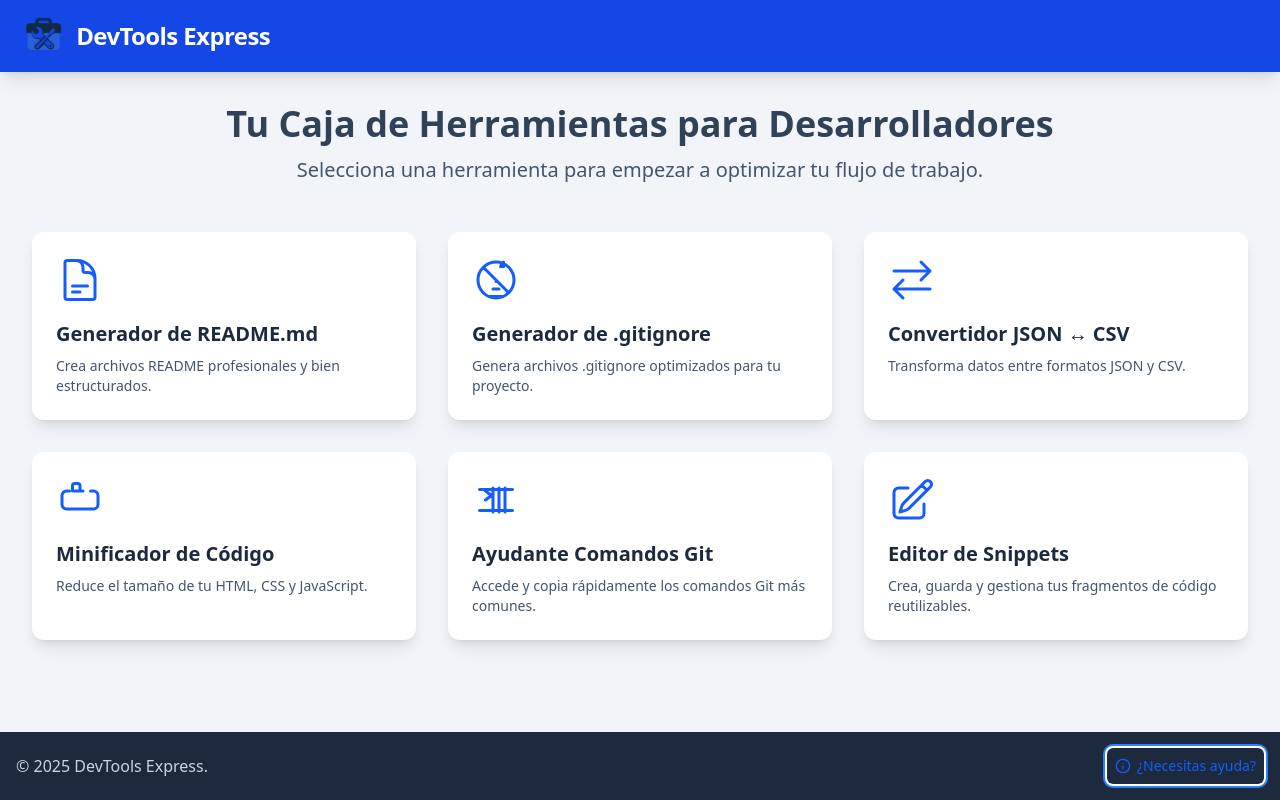
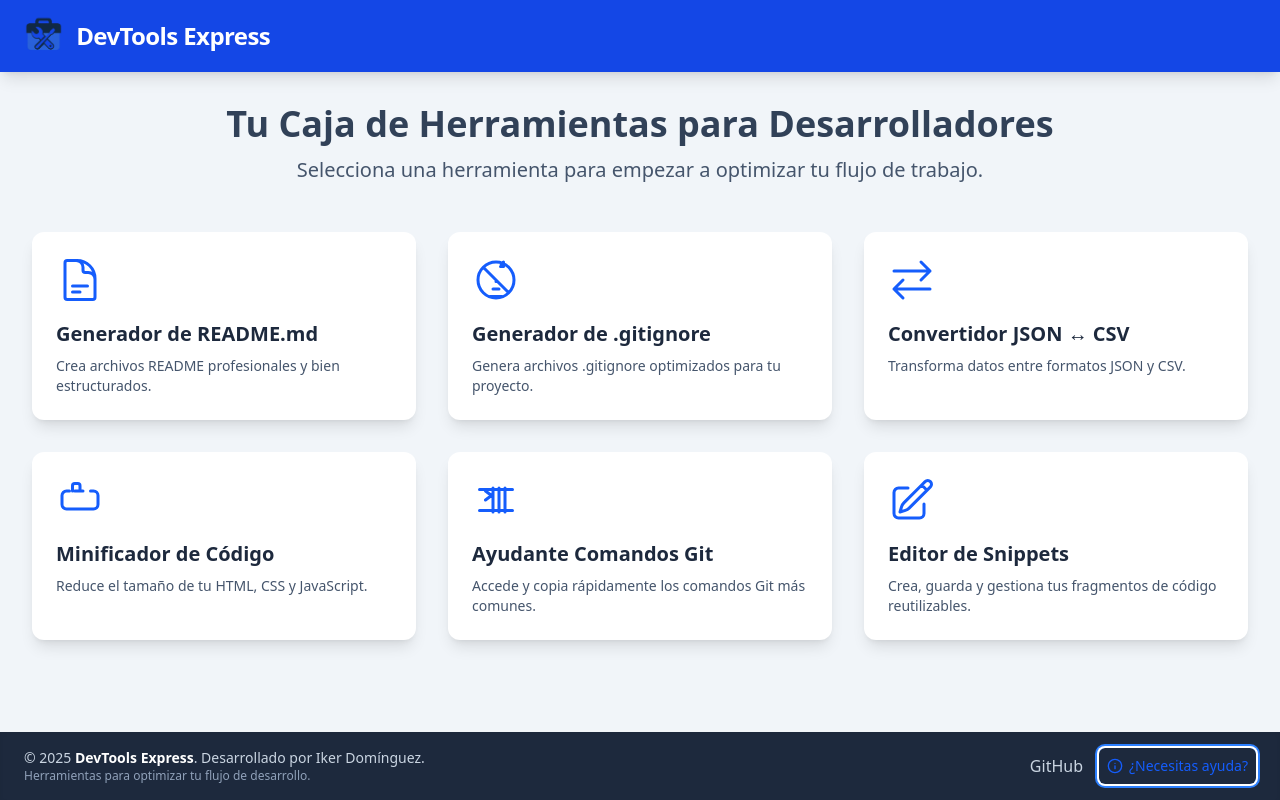
Before and after one commit to dominguezz05/devtools-express, a React (Vite) app: page / in a window 1280 px wide. Built offline with nearby package versions, Linux system fonts and the light colour scheme.

Commit message:
footer nuevo

```diff
--- a/package.json
+++ b/package.json
@@ -21,6 +21,7 @@
     "react-dom": "^19.1.0",
     "react-i18next": "^15.5.2",
     "react-markdown": "^10.1.0",
+    "react-router-dom": "^7.6.2",
     "remark-gfm": "^4.0.1",
     "terser": "^5.40.0",
     "uuid": "^11.1.0"
--- a/src/App.jsx
+++ b/src/App.jsx
@@ -13,6 +13,7 @@ import SnippetEditor from "./components/SnippetEditor";
 import { generateReadme } from "./utils/generateReadme";
 import { saveSnippets, getSnippets } from "./utils/snippetStorage";
 import HelpPanel from './components/HelpPanel';
+
 
 
 // --- Iconos para la UI y Tarjetas de Herramientas ---
@@ -204,16 +205,34 @@ function App() {
         )}
       </main>
 
-  <footer className="bg-slate-800 text-slate-300 p-4 mt-auto">
-  <div className="container mx-auto flex justify-between items-center gap-4 flex-wrap">
-    <p>&copy; {new Date().getFullYear()} DevTools Express.</p>
+<footer className="bg-slate-800 text-slate-300 px-6 py-4 mt-auto shadow-inner">
+  <div className="container mx-auto flex flex-col sm:flex-row justify-between items-center gap-4">
 
-    <div className="flex items-center gap-3">
+    <div className="text-sm text-center sm:text-left">
+      <p>
+        &copy; {new Date().getFullYear()} <strong className="text-white">DevTools Express</strong>. Desarrollado por Iker Domínguez.
+      </p>
+      <p className="text-xs text-slate-400">
+        Herramientas para optimizar tu flujo de desarrollo.
+      </p>
+    </div>
+
+    <div className="flex items-center gap-4">
+      <a
+        href="https://github.com/dominguezz05/devtools-express"
+        target="_blank"
+        rel="noopener noreferrer"
+        className="hover:text-white transition"
+      >
+        GitHub
+      </a>
+
       <HelpPanel />
+    </div>
 
-    </div>
   </div>
 </footer>
+
 
     </div>
   );
```
Also changed, not shown: public/og-image.png (added), 1 other file (tests, documents, lock files or other folders).
